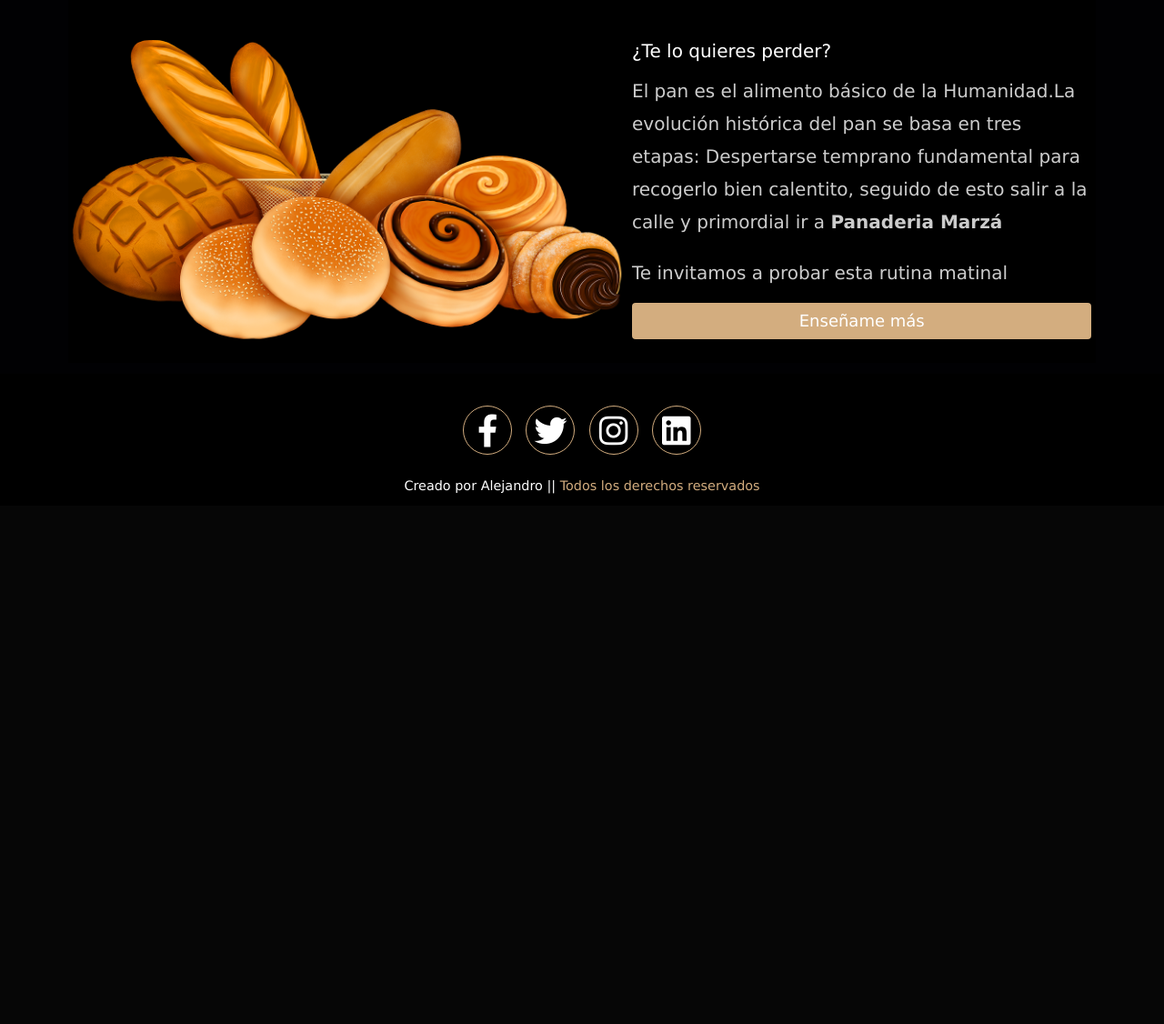
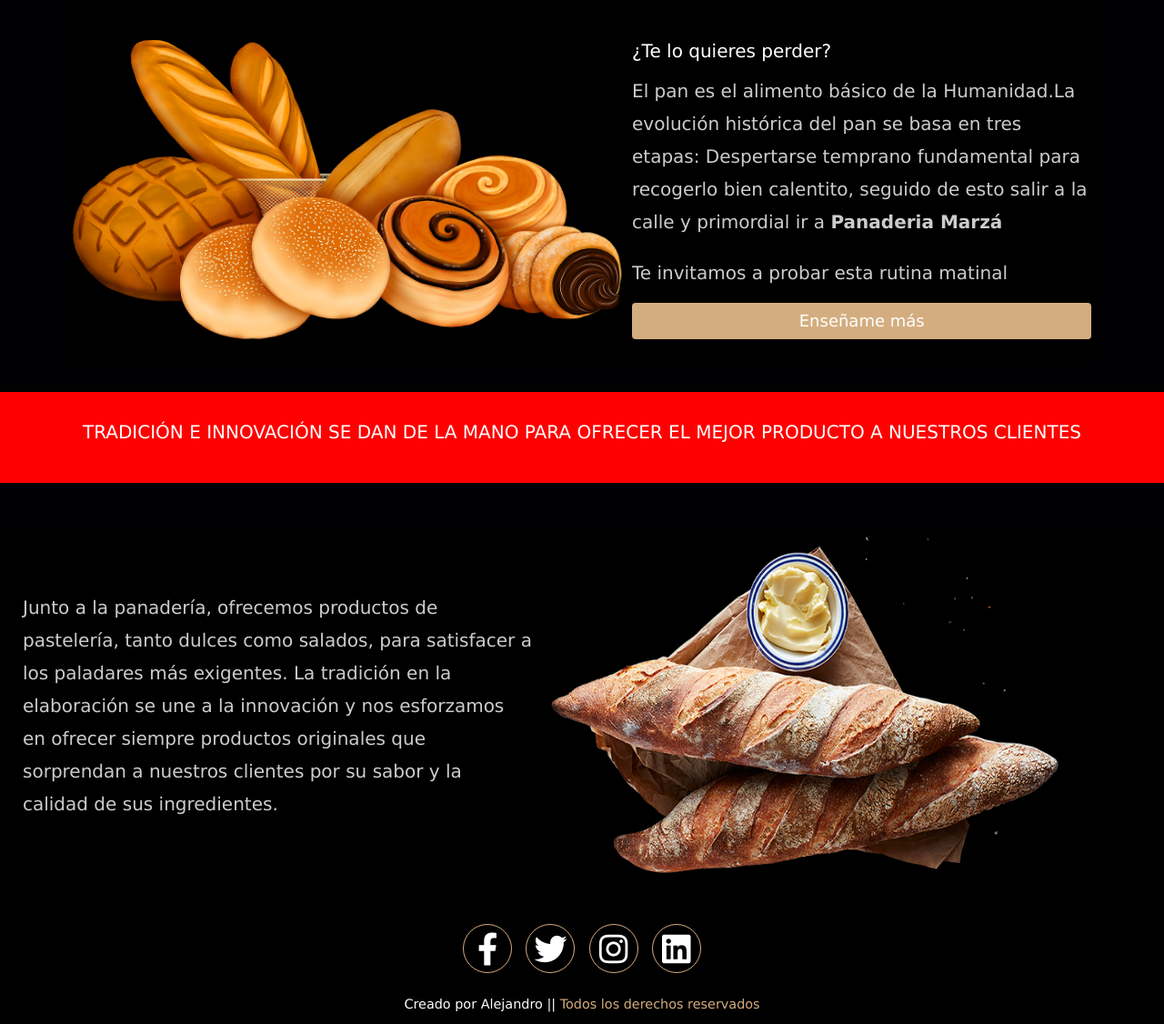
Before and after one commit to AlejandroSO-web/bakery, a Symfony app: template templates/page/index.html.twig in a window 1280 px wide. Shown: the part 1126-2252 px from the top of the page at 91% size. Before the commit the page ends 1669 px from the top, so only its background shows below. Run offline with Twig, Linux system fonts and the light colour scheme; the template is opened without the code that fills it, so the values that code supplies are empty; some libraries are stand-ins or nearby versions.

Commit message:
bakeryfinal

```diff
--- a/public/css/estilo.css
+++ b/public/css/estilo.css
@@ -120,6 +120,39 @@ section{
 
 }
 
+.row2{
+    margin-top: 50px;
+    display: flex;
+    align-items: center;
+    background: black;
+    flex-wrap: wrap;
+}
+.row2 .imagen2{
+    margin-top: auto;
+    flex: 300px;
+}
+
+.row2 .imagen2 img{
+    width: 100%;
+    padding-right: 100px;
+}
+
+.row2 .contenido2{
+    flex: 1 1 200px;
+    padding: 5px;
+}
+.row2 .contenido2 h3{
+    font-size: 20px;
+    color: #fff;
+}
+.row2 .contenido2 p{
+    font-size: 20px;
+    color: #ccc;
+    padding:5px 0;
+    line-height: 1.8;
+    padding-left: 20px;
+}
+
 @media screen and (max-width: 600px) {
     .col-25, .col-75, input[type=submit] {
       width: 100%;
@@ -200,6 +233,18 @@ section{
     background-color: white;
     margin-top: -20px;
     font-size: 20pt;
+}
+
+ .fondo{
+    background-color: red;
+    height: 100px;
+    margin-top: 20px;
+}
+ .fondo p{
+    font-size: 20px;
+    color: white;
+    text-align: center;
+    padding: 30px;
 }
 
 /*Fin base.html.twig*/
--- a/public/js/ajaximagen.js
+++ /dev/null
@@ -1,19 +0,0 @@
-window.onload= function(){
-    if (window.XMLHttpRequest) {
-         XMLHttpRequestObject = new XMLHttpRequest();
-        }
-    document.getElementById("boton").onclick = sacardatos;
-
-}
-
-function sacardatos(){
-    if(XMLHttpRequestObject) {
-    XMLHttpRequestObject.open("GET","imagen.txt");
-    XMLHttpRequestObject.onreadystatechange = function(){
-    if (XMLHttpRequestObject.readyState == 4 && XMLHttpRequestObject.status == 200) {
-    document.getElementById("mix").src = XMLHttpRequestObject.responseText;
-        }
-            }
-    XMLHttpRequestObject.send(null);
-    }
-}
--- /dev/null
+++ b/public/js/dialogo.js
@@ -0,0 +1,19 @@
+$(document).ready(function(){
+$( function() {
+    $( "#dialog" ).dialog({
+      autoOpen: false,
+      show: {
+        effect: "blind",
+        duration: 1000
+      },
+      hide: {
+        effect: "explode",
+        duration: 1000
+      }
+    });
+
+    $( "#opener" ).on( "click", function() {
+      $( "#dialog" ).dialog( "open" );
+    });
+  });
+});
--- a/public/js/contacto.js
+++ b/public/js/formulario.js
@@ -1,16 +1,15 @@
 window.onload= function(){
-    document.getElementById("#realizar").onclick = validar;
+    document.getElementById("realizar").onclick = validar;
     document.getElementById("3").onkeypress = soloNumeros;
-    document.getElementById("borrar").onclick = borrar;
     setInterval(muestraReloj,1000);
 }
 
 function validar(event){
-    var nombre = document.getElementById("1");
-    var apellido = document.getElementById("2");
-    var dni = document.getElementById("4");
-    var telefono = document.getElementById("3");
-    var pedido = document.getElementById("pedidos");
+    let nombre = document.getElementById("1");
+    let apellido = document.getElementById("2");
+    let dni = document.getElementById("4");
+    let telefono = document.getElementById("3");
+    let pedido = document.getElementById("pedidos");
     if(dni.value == ""){
         alert("Hay campos obligatorios vacios");
         event.preventDefault();
@@ -47,7 +46,3 @@ function soloNumeros (event){
     }
 
 }
-
-function borrar(){
-    document.getElementById("form").reset();
-   }
--- /dev/null
+++ b/public/js/movimiento.js
@@ -0,0 +1,6 @@
+$(document).ready(function(){
+    $("#imagen1").mouseover(function(){
+        $("#imagen1").fadeIn('slow','linear');
+
+    })
+});
--- a/templates/base.html.twig
+++ b/templates/base.html.twig
@@ -4,19 +4,18 @@
         <meta charset="UTF-8">
         <meta http-equiv="X-UA-Compatible" content="IE-edge">
         <meta name="viewport" content="width=device-width , initial-scale=1.0">
-
+        <link rel="shortcut icon" type="image/jpg" href="imagenes/logo.jpg"/>
         <link rel="stylesheet" href="https://maxcdn.bootstrapcdn.com/bootstrap/3.4.1/css/bootstrap.min.css"><!--Bootstrap-->
         <link rel="stylesheet" href="https://cdnjs.cloudflare.com/ajax/libs/font-awesome/5.15.4/css/all.min.css" >
         <link rel="stylesheet" href="https://code.jquery.com/ui/1.13.1/themes/base/jquery-ui.css">
-        <link rel="stylesheet" href="/resources/demos/style.css">
-        <link rel="stylesheet" href="/css/estilo.css">
-
         <script type="text/javascript" src="https://code.jquery.com/jquery-3.6.0.js"></script>
         <script type="text/javascript" src="https://code.jquery.com/ui/1.13.1/jquery-ui.js"></script>
+        <script type="text/javascript" src="/js/formulario.js"></script>
+        <script type="text/javascript" src="/js/movimiento.js"></script>
         <script type="text/javascript" src="/js/acordeon.js"></script>
-        <script type="text/javascript" src="/js/contacto.js"></script>
-        <script type="text/javascript" src="/js/ajaximagen.js"></script>
         <script type="text/javascript" src="/js/zoom.js"></script>
+        <script type="text/javascript" src="/js/dialogo.js"></script>
+        <link rel="stylesheet" href="/css/estilo.css">
         <title>Panaderia Marzá</title>
 </head>
 <body>
--- a/templates/page/index.html.twig
+++ b/templates/page/index.html.twig
@@ -36,5 +36,24 @@
             </div>
         </div>
     </section>
+
+     <div class="fondo">
+            <p>TRADICIÓN E INNOVACIÓN SE DAN DE LA MANO PARA OFRECER EL MEJOR PRODUCTO A NUESTROS CLIENTES<p>
+     </div>
+
+    <div class="row2">
+
+            <div class="contenido2">
+
+                <p>Junto a la panadería, ofrecemos productos de pastelería, tanto dulces como salados,
+                para satisfacer a los paladares más exigentes. La tradición en la elaboración se une a la innovación
+                y nos esforzamos en ofrecer siempre productos originales que sorprendan a nuestros clientes por su sabor y la calidad de sus ingredientes.
+                </p>
+            </div>
+
+            <div class="imagen2">
+                <img src="imagenes/panes.png" alt="panes" height="400px" width="400px" id="imagen1">
+            </div>
+        </div>
     <!-- Fin seccion historia -->
 {% endblock %}
```
Also changed, not shown: other parts of public/css/estilo.css (+20 -7 lines), templates/page/contacto.html.twig (+22 -0 lines), templates/page/recetas.html.twig (+7 -6 lines), public/imagenes/panes.png (added).
